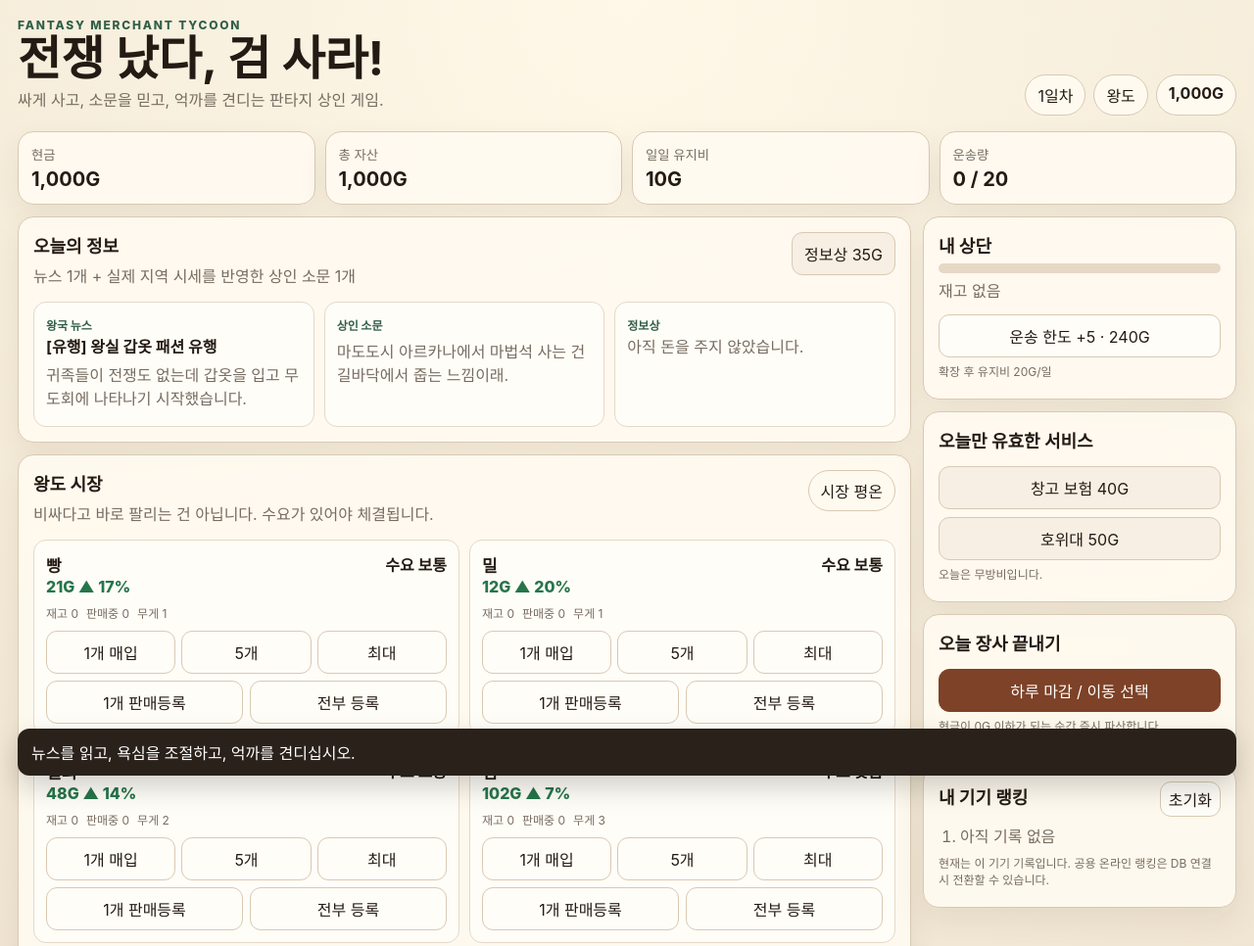
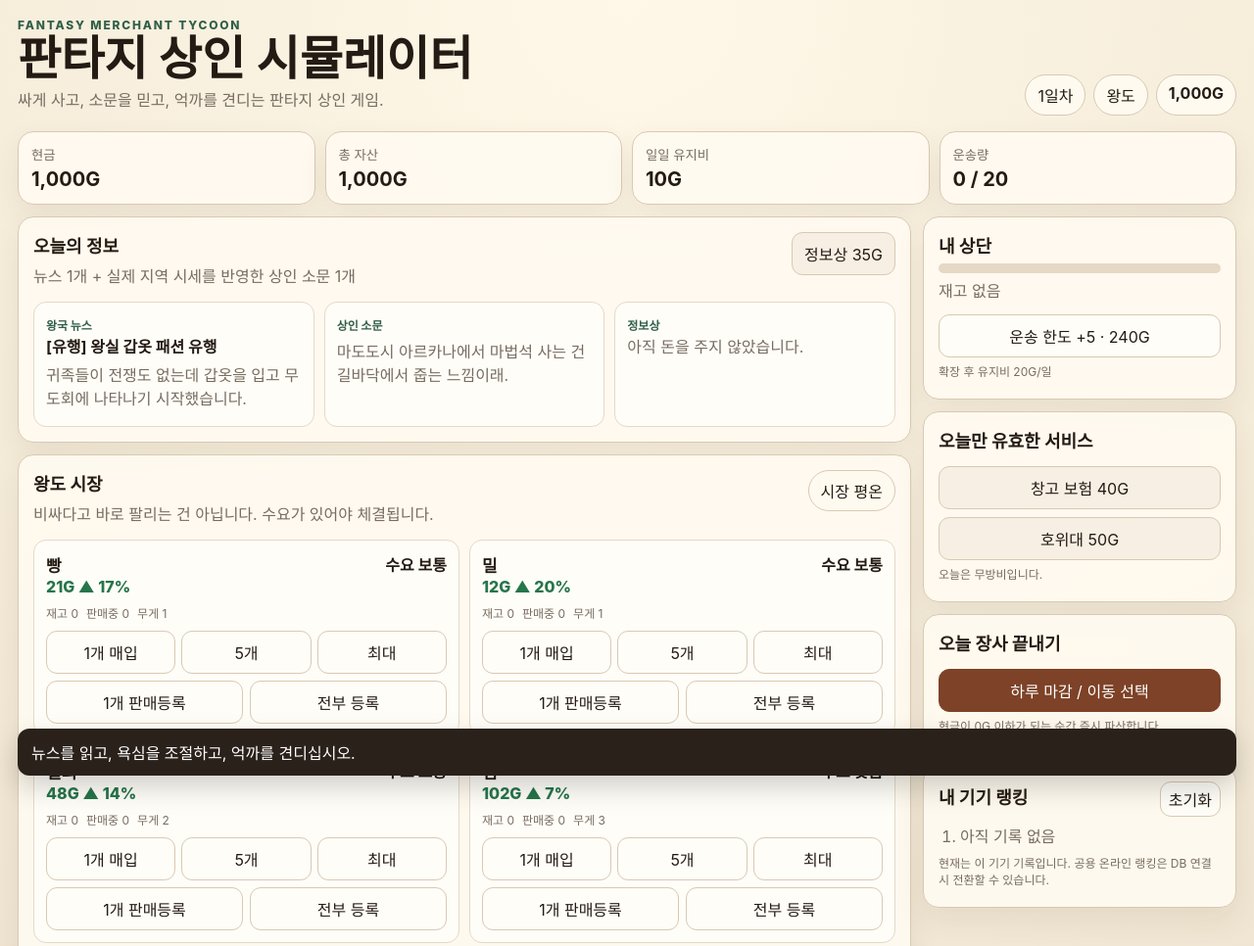
Before and after one commit to gmray0126/abyss-recovery, a website: page merchant/index.html in a window 1280 px wide. Shown: the top 966 px of the page at 98% size. Drawn offline with Linux system fonts and the light colour scheme.

Commit message:
Rename merchant game and improve theme metadata

```diff
--- a/merchant/index.html
+++ b/merchant/index.html
@@ -3,8 +3,8 @@
 <head>
   <meta charset="utf-8">
   <meta name="viewport" content="width=device-width,initial-scale=1,viewport-fit=cover">
-  <meta name="theme-color" content="#2b2119">
-  <title>전쟁 났다, 검 사라!</title>
+  <meta name="theme-color" content="#0f172a">
+  <title>판타지 상인 시뮬레이터</title>
   <link rel="stylesheet" href="./styles.css">
 </head>
 <body>
@@ -12,7 +12,7 @@
   <header class="hero">
     <div>
       <div class="eyebrow">FANTASY MERCHANT TYCOON</div>
-      <h1>전쟁 났다, 검 사라!</h1>
+      <h1>판타지 상인 시뮬레이터</h1>
       <p>싸게 사고, 소문을 믿고, 억까를 견디는 판타지 상인 게임.</p>
     </div>
     <div class="top-stats">
```
